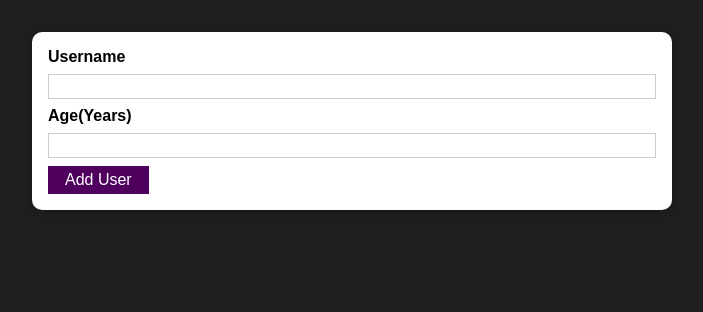
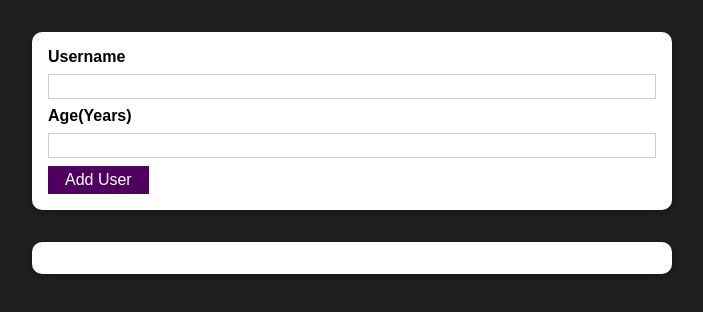
Before and after one commit to yasinkocadagli/practice-project, a React (Create React App) app: page / in a window 1280 px wide. Shown: the top 312 px of the page, without its empty margins (288-991 px from the left). Built offline with nearby package versions, Linux system fonts and the light colour scheme.

Commit message:
Adding a Users List Component

```diff
--- a/src/App.js
+++ b/src/App.js
@@ -1,10 +1,12 @@
 import React from "react";
 import AddUser from "./components/Users/AddUser";
+import UsersList from "./components/Users/UsersList";
 
 function App() {
   return(
     <div>
       <AddUser/>
+      <UsersList users={[]}/>
     </div>
   )
 
--- a/src/components/Users/AddUser.js
+++ b/src/components/Users/AddUser.js
@@ -1,46 +1,50 @@
 import React, { useState } from "react";
-import Card from '../UI/Card'
+import Card from "../UI/Card";
 import Button from "../UI/Button";
-import classes from './AddUser.module.css'
-
+import classes from "./AddUser.module.css";
 
 const AddUser = (props) => {
-
-  const[enteredUsername,setEnteredUsername]=useState("");
-  const[enteredAge,setEnteredAge]=useState("");
+  const [enteredUsername, setEnteredUsername] = useState("");
+  const [enteredAge, setEnteredAge] = useState("");
 
   const addUserHandler = (event) => {
     event.preventDefault();
-    if (enteredUsername.trim().length===0 || enteredAge.trim().length===0) {
-      return;
-
-    }
-    if(+enteredAge<1){
+    if (enteredUsername.trim().length === 0 || enteredAge.trim().length === 0) {
       return;
     }
-    console.log(enteredUsername,enteredAge);
-    setEnteredUsername("")
-    setEnteredAge("")
+    if (+enteredAge < 1) {
+      return;
+    }
+    console.log(enteredUsername, enteredAge);
+    setEnteredUsername("");
+    setEnteredAge("");
   };
 
-  const usernameChangeHandler=event=>{
-    setEnteredUsername(event.target.value)
-  }
+  const usernameChangeHandler = (event) => {
+    setEnteredUsername(event.target.value);
+  };
 
-  const ageChangeHandler=event=>{
-    setEnteredAge(event.target.value)
-  }
-
-
-
+  const ageChangeHandler = (event) => {
+    setEnteredAge(event.target.value);
+  };
 
   return (
     <Card className={classes.input}>
       <form onSubmit={addUserHandler}>
         <label htmlFor="username">Username</label>
-        <input id="username" type="text" value={enteredUsername} onChange={usernameChangeHandler} />
+        <input
+          id="username"
+          type="text"
+          value={enteredUsername}
+          onChange={usernameChangeHandler}
+        />
         <label htmlFor="age">Age(Years)</label>
-        <input id="age" type="number" value={enteredAge} onChange={ageChangeHandler}/>
+        <input
+          id="age"
+          type="number"
+          value={enteredAge}
+          onChange={ageChangeHandler}
+        />
         <Button type="submit">Add User</Button>
       </form>
     </Card>
--- /dev/null
+++ b/src/components/Users/UsersList.js
@@ -0,0 +1,19 @@
+import React from "react";
+import Card from "../UI/Card";
+import classes from './UsersList.module.css'
+
+const UsersList = (props) => {
+  return (
+    <Card className={classes.users}>
+      <ul>
+        {props.users.map((user) => (
+          <li>
+            {user.name} ({user.age} years old)
+          </li>
+        ))}
+      </ul>
+    </Card>
+  );
+};
+
+export default UsersList;
--- /dev/null
+++ b/src/components/Users/UsersList.module.css
@@ -0,0 +1,16 @@
+.users {
+    margin: 2rem auto;
+    width: 90%;
+    max-width: 40rem;
+  }
+
+  .users ul {
+    list-style: none;
+    padding: 1rem;
+  }
+
+  .users li {
+    border: 1px solid #ccc;
+    margin: 0.5rem 0;
+    padding: 0.5rem;
+  }
```
